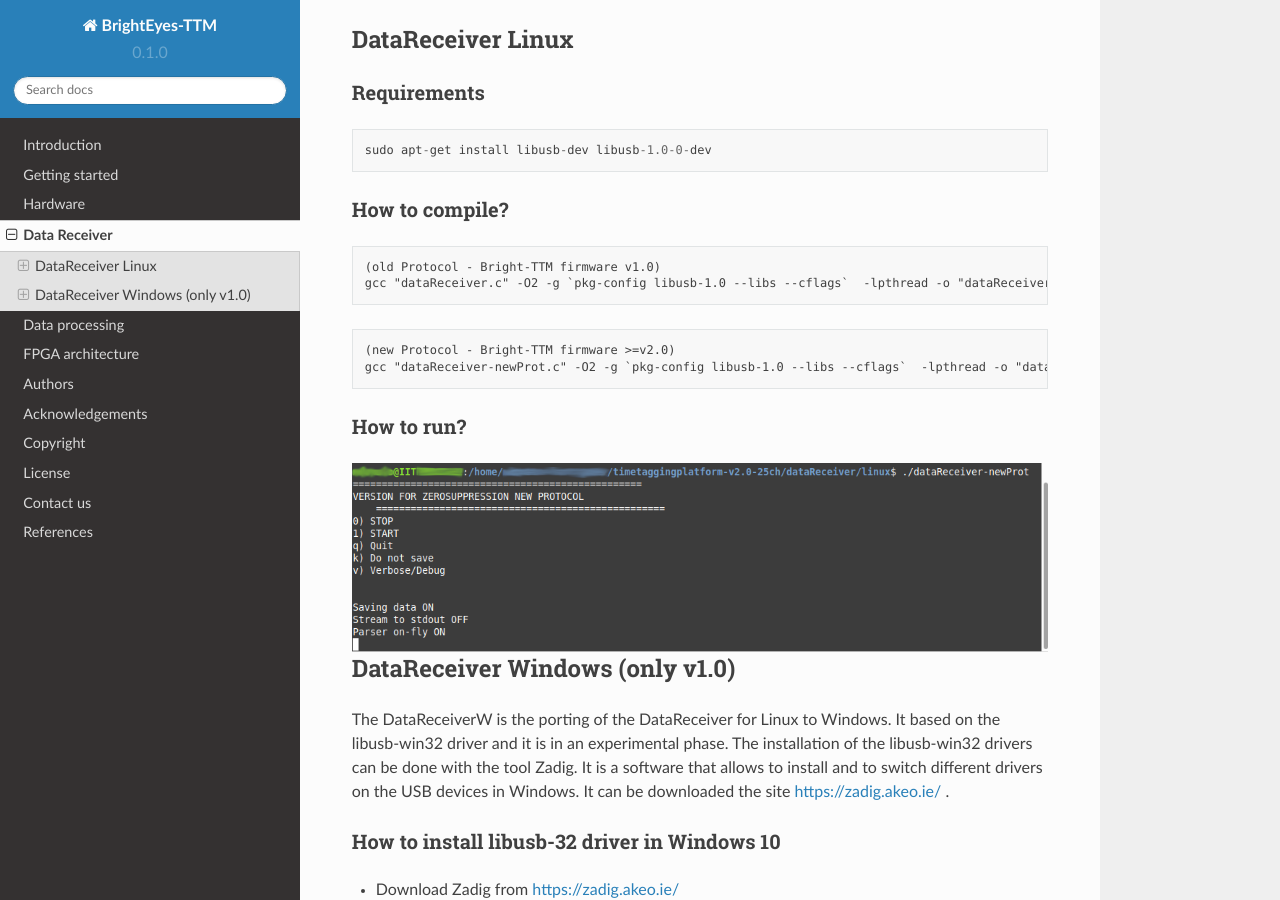
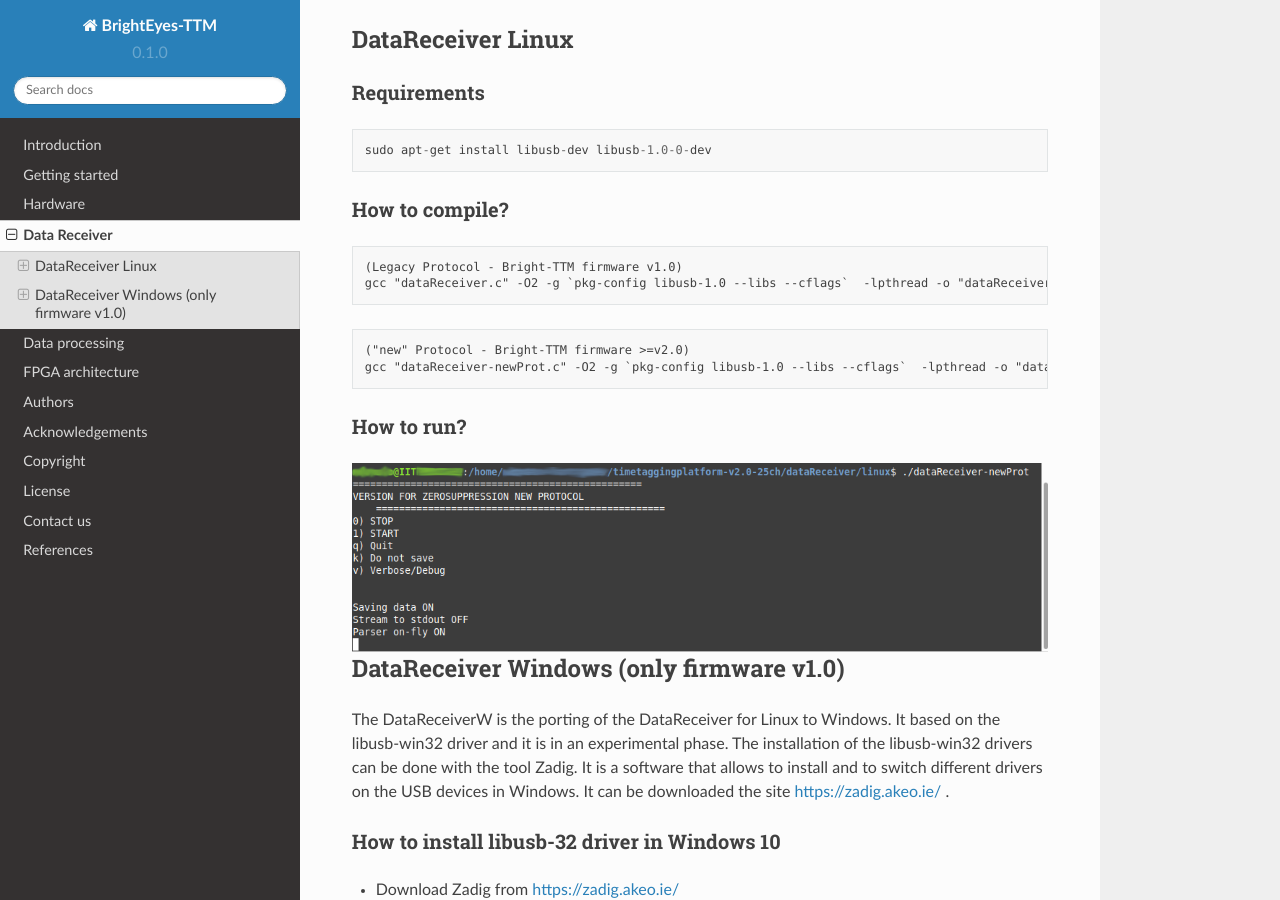
Before and after one commit to mattia-donato/BrightEyes-TTM-docs, a Sphinx documentation site: the page built from docs/source/datareceiver.md, in a window 1280 px wide and 900 px high, scrolled down 257 px. Built offline with Sphinx 7.4.7 and the Read the Docs theme 2.0.0, drawn with Linux system fonts in a browser that asks for light colours; pages that are not in the unit, such as notebooks, are missing from menus.

Commit message:
Update datareceiver.md

````diff
--- a/docs/source/datareceiver.md
+++ b/docs/source/datareceiver.md
@@ -15,12 +15,12 @@
 ### How to compile?
 
 ```
-(old Protocol - Bright-TTM firmware v1.0)
+(Legacy Protocol - Bright-TTM firmware v1.0)
 gcc "dataReceiver.c" -O2 -g `pkg-config libusb-1.0 --libs --cflags`  -lpthread -o "dataReceiver"
 ```
 
 ```
-(new Protocol - Bright-TTM firmware >=v2.0)
+("new" Protocol - Bright-TTM firmware >=v2.0)
 gcc "dataReceiver-newProt.c" -O2 -g `pkg-config libusb-1.0 --libs --cflags`  -lpthread -o "dataReceiver-newProt"
 ```
 
@@ -36,7 +36,7 @@
 
 
 
-## DataReceiver Windows (only v1.0)
+## DataReceiver Windows (only firmware v1.0)
 
 
 The DataReceiverW is the porting of the DataReceiver for Linux to Windows. It based on the libusb-win32 driver and it is in an experimental phase.
````
